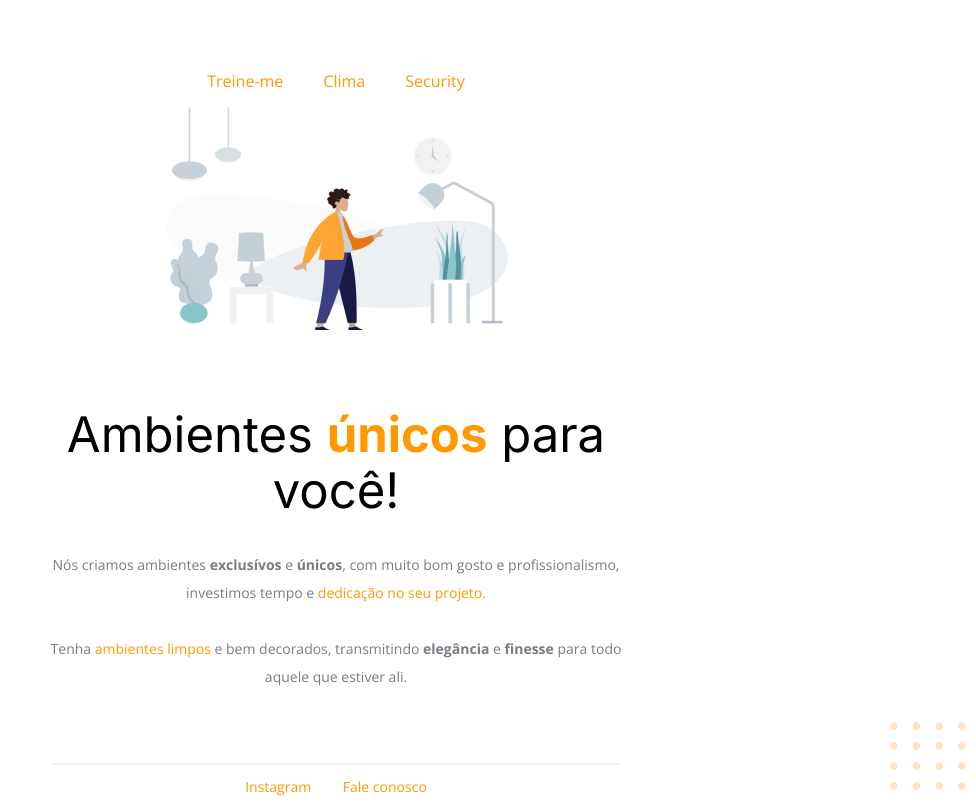
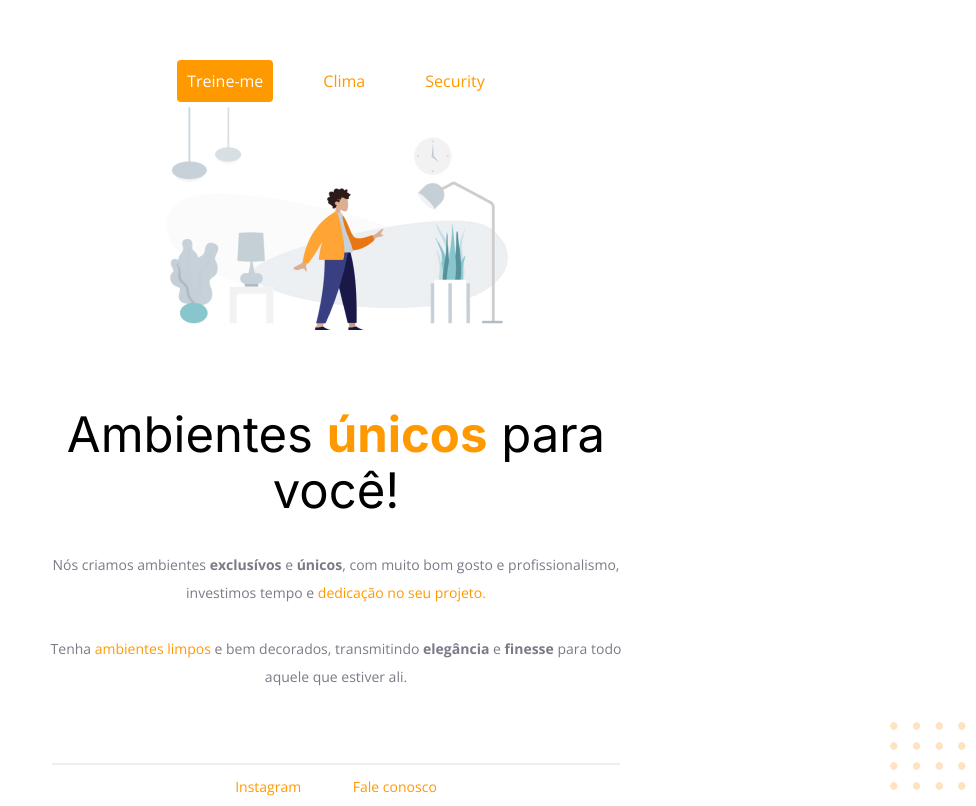
Before and after one commit to Dev-JoaoVictor/single-pages, a plain HTML site: page moveis.html in a window 1280 px wide. In both pictures the pointer is over the link "Treine-me". Shown: the whole page, without its empty margins (304-1280 px from the left). Drawn offline with nearby package versions, Linux system fonts and the light colour scheme.

Commit message:
adicionado estilo aos links

```diff
--- a/moveis.css
+++ b/moveis.css
@@ -17,6 +17,17 @@ ul {
   justify-content: center;
   margin-bottom: 15px;
   gap: 40px;
+}
+
+a {
+  padding: 10px;
+}
+
+li a:hover {
+  background: #ff9900;
+  color: white;
+  border-radius: 4px;
+  transition: all 1s;
 }
 
 .hero {
```
